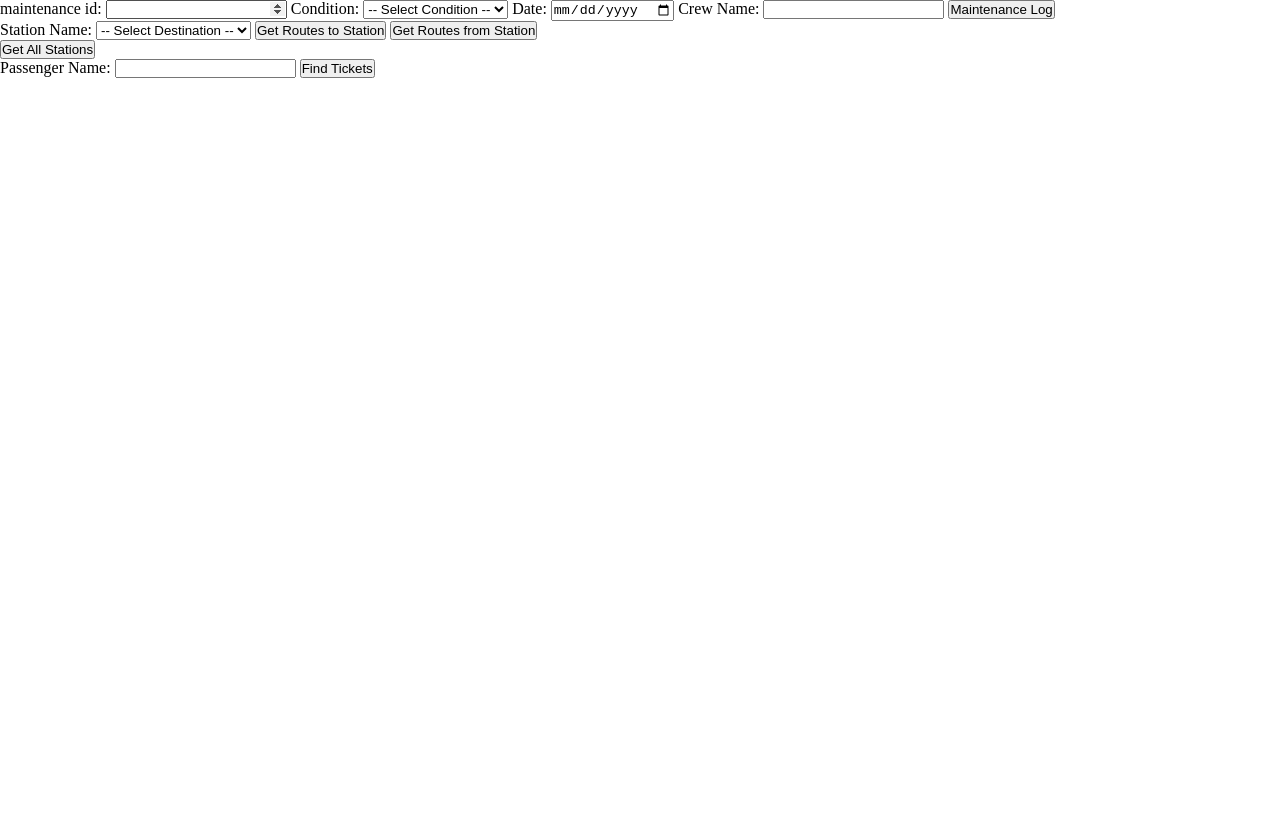
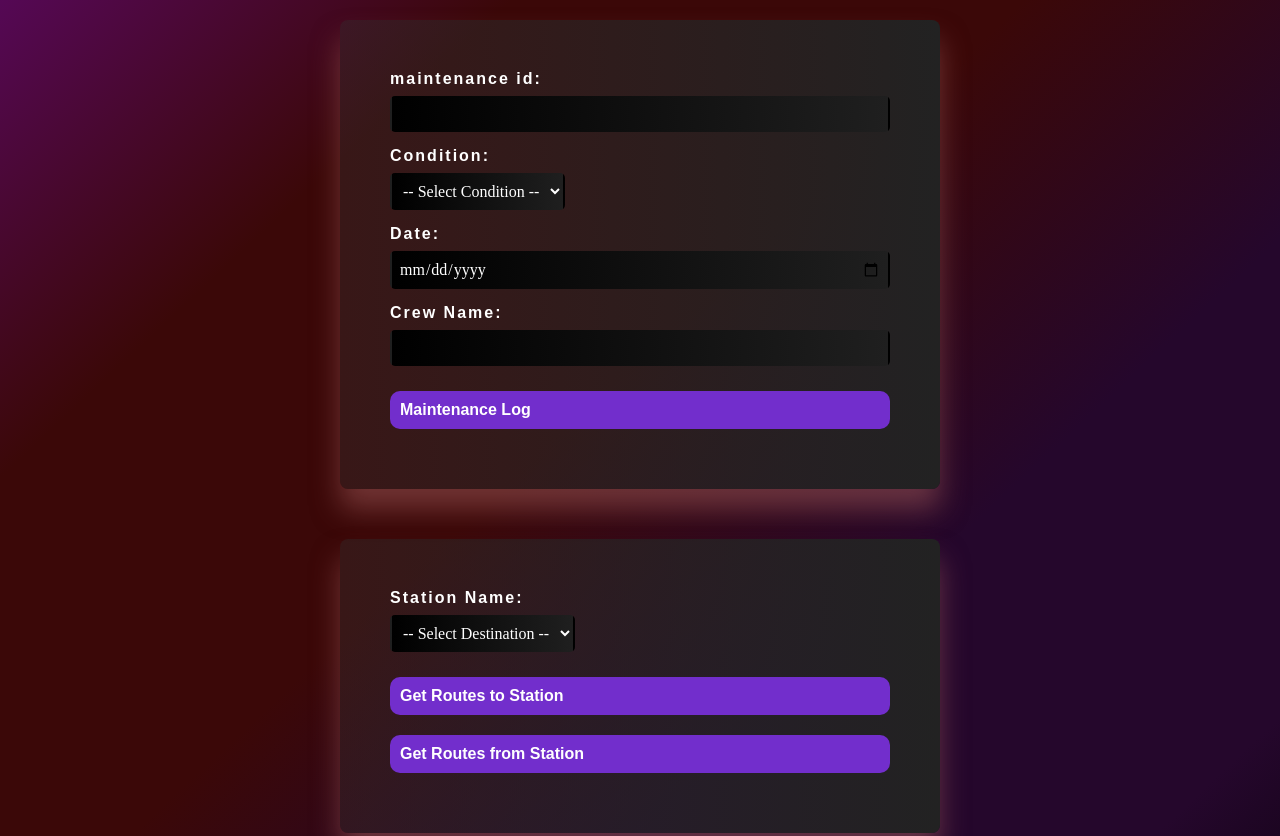
Before and after one commit to waleedlugod/tirian-trians, a website: page frontend/index.html in a window 1280 px wide. Shown: the top 836 px of the page. Before the commit the page ends 800 px from the top, so only its background shows below. Drawn offline with Linux system fonts and the light colour scheme; a web font is replaced by a local one.

Commit message:
Update styles.css

```diff
--- a/frontend/styles.css
+++ b/frontend/styles.css
@@ -3,3 +3,154 @@
   padding: 0;
   box-sizing: border-box;
 }
+
+@font-face {
+  font-family: 'WaleedFont';
+  src: url('fonts/Raleway-Medium.ttf') format('truetype');
+  font-weight: normal;
+  font-style: normal;
+}
+
+body {
+  font-family: 'WaleedFont', sans-serif; ;
+  background: linear-gradient(to bottom right, rgb(85, 8, 85), rgb(59, 8, 8),rgb(59, 8, 8), rgb(37, 7, 44), rgb(37, 7, 44), rgb(0, 0, 0));
+  color:#ffffff;
+  padding: 20px;
+  letter-spacing: 2px;
+}
+
+h1 {
+  text-align: center;
+  margin-bottom: 20px;
+}
+
+form {
+  background: linear-gradient(to right, #33333359, #222222);
+  border-radius: 8px;
+  box-shadow: 0 20px 28px rgba(165, 93, 93, 0.5);
+  padding: 50px;
+  margin-bottom: 30px;
+  width: 100%;
+  max-width: 600px;
+  margin: 0 auto;
+}
+
+label {
+  display: block;
+  margin-bottom: 8px;
+  font-weight: bold;
+  color: #ffffff;
+}
+
+input[type="number"],
+input[type="date"],
+input[type="text"],
+select {
+  width: 100%;
+  padding: 7px;
+  margin-bottom: 15px;
+  border: 2px solid transparent;
+  border-radius: 5px;
+  font-size: 1rem;
+  font-family: 'WaleedFont';
+  background: linear-gradient(to right, black, rgb(31, 31, 31));
+  color: #fff;
+}
+
+input[type="number"]:focus,
+input[type="date"]:focus,
+input[type="text"]:focus,
+select:focus,
+button:focus {
+  outline: none;
+  border-color: #b434db;
+}
+
+button {
+  padding:10px;
+  border-radius: 10px;
+  background-color:#751d50;
+  color: white;
+  border: none;
+  text-align:left;
+  padding-left:10px;
+  cursor: pointer;
+  font-size: 16px;
+  font-weight: bold;
+  margin-top:20px;
+  transition: background-color 0.3s ease;
+}
+
+button:hover{
+  background-color:#9b3c73;
+  transition: background-color 0.3s ease;
+}
+
+button:disabled {
+  background-color: #ff6edb;
+  cursor: not-allowed;
+}
+
+#maintenance,
+#station {
+
+  margin-top: 50px;
+
+}
+
+select {
+  display: block;
+  width: auto;
+}
+
+select option {
+  padding: 10px;
+  background-color: #1d1d1d;
+  color: hsl(0, 0%, 100%);
+}
+
+#maintenance-log-filter button,
+#station-route-filter button {
+  width: auto;
+  margin-top: 10px;
+}
+
+#maintenance-log-filter button,
+#station-route-filter button,
+#station button {
+  width: 100%;
+  margin-bottom: 10px;
+  background-color: #722ecc;
+  color: white;
+  border: none;
+  font-size: 16px;
+  transition: background-color 0.3s ease;
+}
+
+#maintenance-log-filter button:hover,
+#station-route-filter button:hover,
+#station button:hover {
+  background-color: #380c70;
+  transition: background-color 0.3s ease;
+  font-style: italic;
+}
+
+@media (max-width: 600px) {
+  form {
+    padding: 15px;
+  }
+
+  input[type="number"],
+  input[type="date"],
+  input[type="text"],
+  select,
+  button {
+    font-size: 15px;
+  }
+
+  #maintenance-log-filter button,
+  #station-route-filter button {
+    width: 100%;
+  }
+
+}
```
